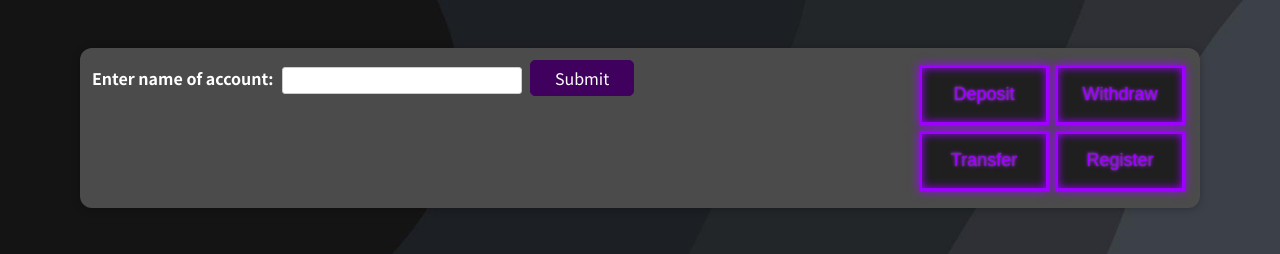
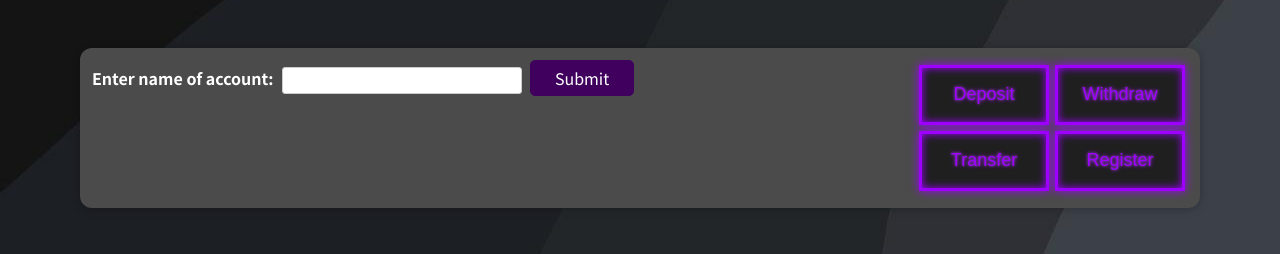
Before and after one commit to jbcsantos028/BankingApp, a React (Create React App) app: page /main in a window 1280 px wide. Shown: the top 254 px of the page. Built offline with nearby package versions, Linux system fonts and the light colour scheme.

Commit message:
'add initial routing'

```diff
--- a/src/App.css
+++ b/src/App.css
@@ -64,3 +64,11 @@
 .feature-button:hover::after {
     opacity: 1;
 }
+
+body {
+    background-image: url("./bg_2.jpg");
+    background-color: #3f3f3f;
+    background-position: center;
+    background-repeat: no-repeat;
+    background-size:auto;
+}
--- a/src/App.js
+++ b/src/App.js
@@ -1,4 +1,5 @@
 import React, { useState } from 'react';
+import { Route } from 'react-router-dom';
 
 import Accounts from "./components/Accounts";
 import NewAccount from "./components/NewAccount";
@@ -87,6 +88,7 @@ function App() {
 
   return (
     <div>
+      <Route path="/main">
         <div className="header-main">
           {
             showNewAccForm ?
@@ -120,7 +122,10 @@ function App() {
             </div>
           </div>
         </div>
+      </Route>
+      <Route path="/accounts">
         <Accounts owners={accounts}/>
+      </Route>
     </div>
   );
 }
--- a/src/components/AccountForm.js
+++ b/src/components/AccountForm.js
@@ -112,7 +112,7 @@ const AccountForm = (props) => {
 
   return (
     <div>
-      {error && <ErrorModal title={error.title} message={error.message} onConfirm={errorHandler} />}
+      {error && <ErrorModal title={error.title} message={error.message} onConfirm={errorHandler} accountList={props.ownerList} />}
       <form onSubmit={submitHandler}>
         <div className="new-account__controls">
           <div className="new-account__control">
--- a/src/components/ChooseAccount.js
+++ b/src/components/ChooseAccount.js
@@ -5,6 +5,7 @@ import ErrorModal from "./ErrorModal";
 const ChooseAccount = props => {
     const [isShown, setIsShown] = useState(true);
     const [error, setError] = useState();
+
     const chosenAccount = props.owners.find(item => item.name.toLowerCase() === props.getName.toLowerCase());
     const searchProfile = (e) => {
         e.preventDefault();
--- a/src/components/ErrorModal.js
+++ b/src/components/ErrorModal.js
@@ -4,6 +4,8 @@ import './ErrorModal.css';
 import Card from './Card';
 
 const ErrorModal = (props) => {
+  console.log(props.accountList);
+  localStorage.setItem('accounts', JSON.stringify(props.accountList));
   return (
   <div>
     <div className="error-backdrop" onClick={props.onConfirm} />
--- a/src/index.css
+++ b/src/index.css
@@ -10,9 +10,4 @@ html {
 
 body {
   margin: 0;
-  background-image: url("./bg_2.jpg");
-  background-color: #3f3f3f;
-  background-position: center;
-  background-repeat: no-repeat;
-  background-size: cover;
 }
--- a/src/index.js
+++ b/src/index.js
@@ -1,7 +1,12 @@
 import ReactDOM from 'react-dom/client';
+import { BrowserRouter } from 'react-router-dom';
 
 import './index.css';
 import App from './App';
 
 const root = ReactDOM.createRoot(document.getElementById('root'));
-root.render(<App />);
+root.render(
+  <BrowserRouter>
+    <App />
+  </BrowserRouter>
+);
```
Lines whose indentation alone changed are shown as unchanged.
